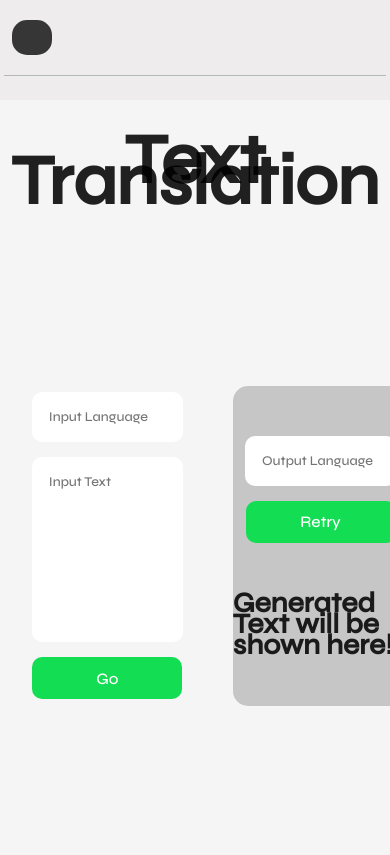
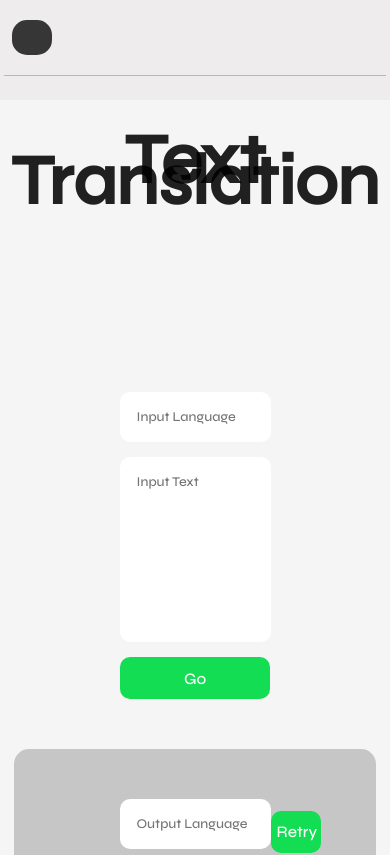
Before and after one commit to arnavgupta00/hack4sustainability, a React (Create React App) app: page /TextToText in a window 390 px wide. Shown: the top 855 px of the page. Built offline with nearby package versions, Linux system fonts and the light colour scheme; a web font is replaced by a local one.

Commit message:
Update TextToText.css

```diff
--- a/src/pages/TextToText/TextToText.css
+++ b/src/pages/TextToText/TextToText.css
@@ -102,3 +102,64 @@
     height: max-content;
 
 }
+
+@media (min-width:200px) and (max-width: 600px) {
+    .textTTT {
+        text-align: center;
+        margin-top: 50px;
+        font-size: 15px;
+        font-family: 'Syne', sans-serif;
+        font-weight: bolder;
+    }
+    .formRight {
+        display: flex;
+        flex-direction: row;
+        width: 90vw;
+        padding: 50px;
+        justify-content: center;
+        align-items: center;
+
+    }
+
+    .formLeft {
+        display: flex;
+        flex-direction: column;
+        width: 90vw;
+        padding: 50px;
+        justify-content: center;
+        align-items: center;
+
+
+    }
+    .mainSTS {
+        display: flex;
+        flex-direction: column;
+        justify-content: center;
+        align-items: center;
+        margin-top: 150px;
+        font-family: 'Syne', sans-serif;
+
+    }
+    .mainSTSright {
+        height: max-content;
+        width: 80vw;
+        background-color: rgb(198, 198, 198);
+        border-radius: 15px;
+        display: flex;
+        justify-content: center;
+        align-items: center;
+        flex-direction: column;
+        padding-bottom: 50px;
+        padding-left: 50px;
+    }
+    .submitRight {
+        height: 5vh;
+        width: 50px;
+        background-color: rgb(19, 222, 83);
+        color: #ffffff;
+        border: none;
+        border-radius: 10px;
+        font-size: 16px;
+        cursor: pointer;
+    }
+}
```
